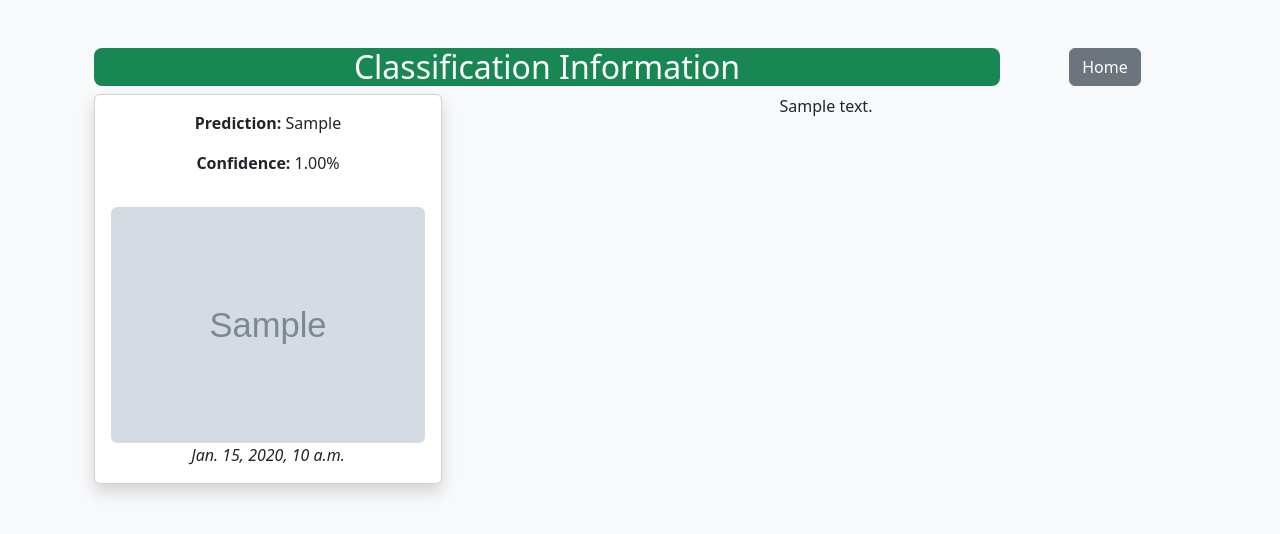
After one commit to harshhmp/plantCNN, a Django app: template plant_classifier/classifier/templates/info.html in a window 1280 px wide. The commit adds this page. Shown: the top 534 px of the page. Run offline with Django 5.2, Linux system fonts and the light colour scheme; tables that the repository leaves empty hold one stand-in row (values such as "Sample post"); the template is opened without the code that fills it: values that come from a table or form of the project are taken from there, most other values are stand-ins (such as "Sample title", 1, 10 or a date in 2020); grey boxes marked "Sample" are stand-in pictures.

Commit message:
Added Information page that generates information on classified results.

```diff
--- a/plant_classifier/classifier/models.py
+++ b/plant_classifier/classifier/models.py
@@ -9,6 +9,8 @@ class UserClassifications(models.Model):
     result = models.CharField(max_length=100)
     confidence = models.FloatField(default=0)
     created_at = models.DateTimeField(auto_now_add=True)
+    info = models.TextField(default="N/A")
+    model = models.PositiveIntegerField(default=0)
 
     def __str__(self):
         return f"{self.user.userame} - {self.result}"
--- a/plant_classifier/classifier/templates/classify.html
+++ b/plant_classifier/classifier/templates/classify.html
@@ -44,7 +44,7 @@
               <option value="model1">Defualt Model</option>
               <option value="model2">Model Plus</option>
               <option value="model3">General Classification Model</option>
-              <option value="model4">Custom Model Plus</option>
+              <option value="model4">Custom Model +</option>
               <option value="model5">Custom Model ++</option>
             </select>
             </div>
--- a/plant_classifier/classifier/templates/history.html
+++ b/plant_classifier/classifier/templates/history.html
@@ -34,6 +34,12 @@
                     Delete
                   </button>
                 </form>
+                <form method="post" action="{% url 'info' record.id %}" style="display:inline;">
+                  {% csrf_token %}
+                  <button class="btn btn-info" type="submit">
+                    More Info
+                  </button>
+                </form>
               </div>
             </div>
           </div>
--- /dev/null
+++ b/plant_classifier/classifier/templates/info.html
@@ -0,0 +1,42 @@
+<!DOCTYPE html>
+<html>
+
+<head>
+  <title>Classification Information</title>
+  <link href="https://cdn.jsdelivr.net/npm/bootstrap@5.3.3/dist/css/bootstrap.min.css" rel="stylesheet">
+</head>
+
+<body class="bg-light">
+  <div class="container mt-5">
+
+    <div class="container text-center">
+      <div class="row">
+        <div class="col-10"><h2 class="container-md bg-success rounded-3 text-white">Classification Information</h2></div>
+        <div class="col-2"><a href="{% url 'home' %}" class="btn btn-secondary">Home</a></div>
+      </div>
+    </div>
+
+    <div class="container text-center">
+      <div class="row">
+        <div class="col-4">
+            <div class="card shadow" style="max-width: 500px;">
+                <div class="card-body">
+                <p><strong>Prediction:</strong> {{ record.result }}</p>
+                <p><strong>Confidence:</strong> {{ record.confidence|floatformat:2 }}%</p>
+                <img src="{{ record.image.url }}" alt="Classified image" class="img-fluid rounded mt-3">
+                <br>
+                <em>{{ record.created_at }}</em>
+                </div>
+            </div>
+        </div>
+        <div class="col-8">
+          {{response_text|safe}}
+        </div>
+      </div>
+    </div>
+
+  </div>
+
+</body>
+
+</html>
--- a/plant_classifier/plant_classifier/settings.py
+++ b/plant_classifier/plant_classifier/settings.py
@@ -24,6 +24,7 @@ BASE_DIR = Path(__file__).resolve().parent.parent
 
 # SECURITY WARNING: keep the secret key used in production secret!
 SECRET_KEY = config('SECRET_KEY')
+OPEN_AI_KEY = config('OPENAI_KEY')
 
 # SECURITY WARNING: don't run with debug turned on in production!
 DEBUG = config('DEBUG', cast=bool)
--- a/plant_classifier/plant_classifier/urls.py
+++ b/plant_classifier/plant_classifier/urls.py
@@ -33,7 +33,9 @@ urlpatterns = [
     path('signup/', classifier_views.signup_view, name='signup'),
     path('login/', auth_views.LoginView.as_view(template_name='login.html'), name='login'),
     path('logout/', auth_views.LogoutView.as_view(next_page='login'), name='logout'),
+
     path('delete/<int:record_id>/', classifier_views.delete_record, name='delete'),
+    path('info/<int:record_id>/', classifier_views.info_view, name='info'),
 ]
 
 
```
Also changed, not shown: plant_classifier/classifier/utils.py (+16 -0 lines), plant_classifier/classifier/views.py (+43 -5 lines), plant_classifier/classifier/migrations/0003_userclassifications_info_userclassifications_model.py (added).
